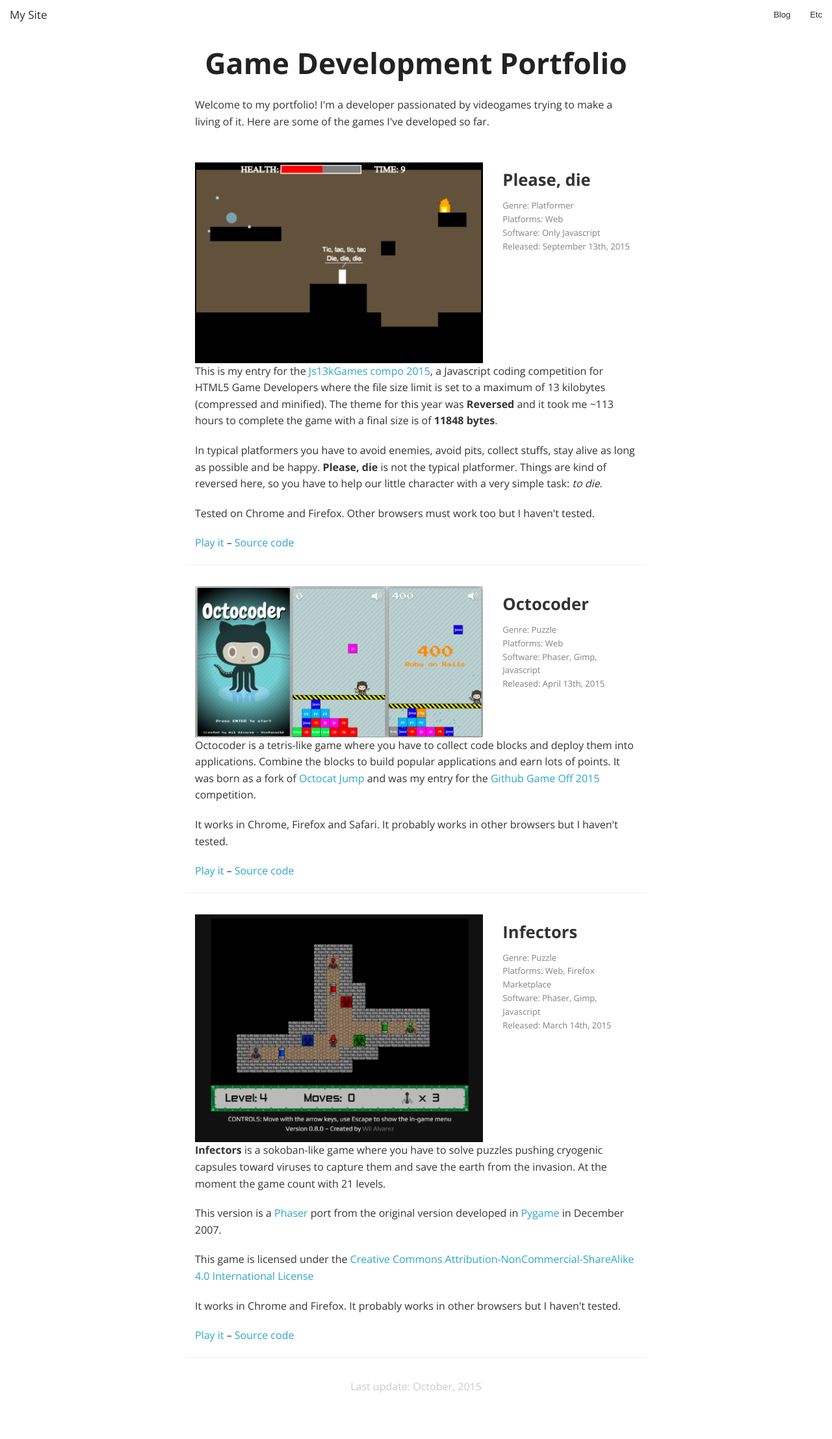
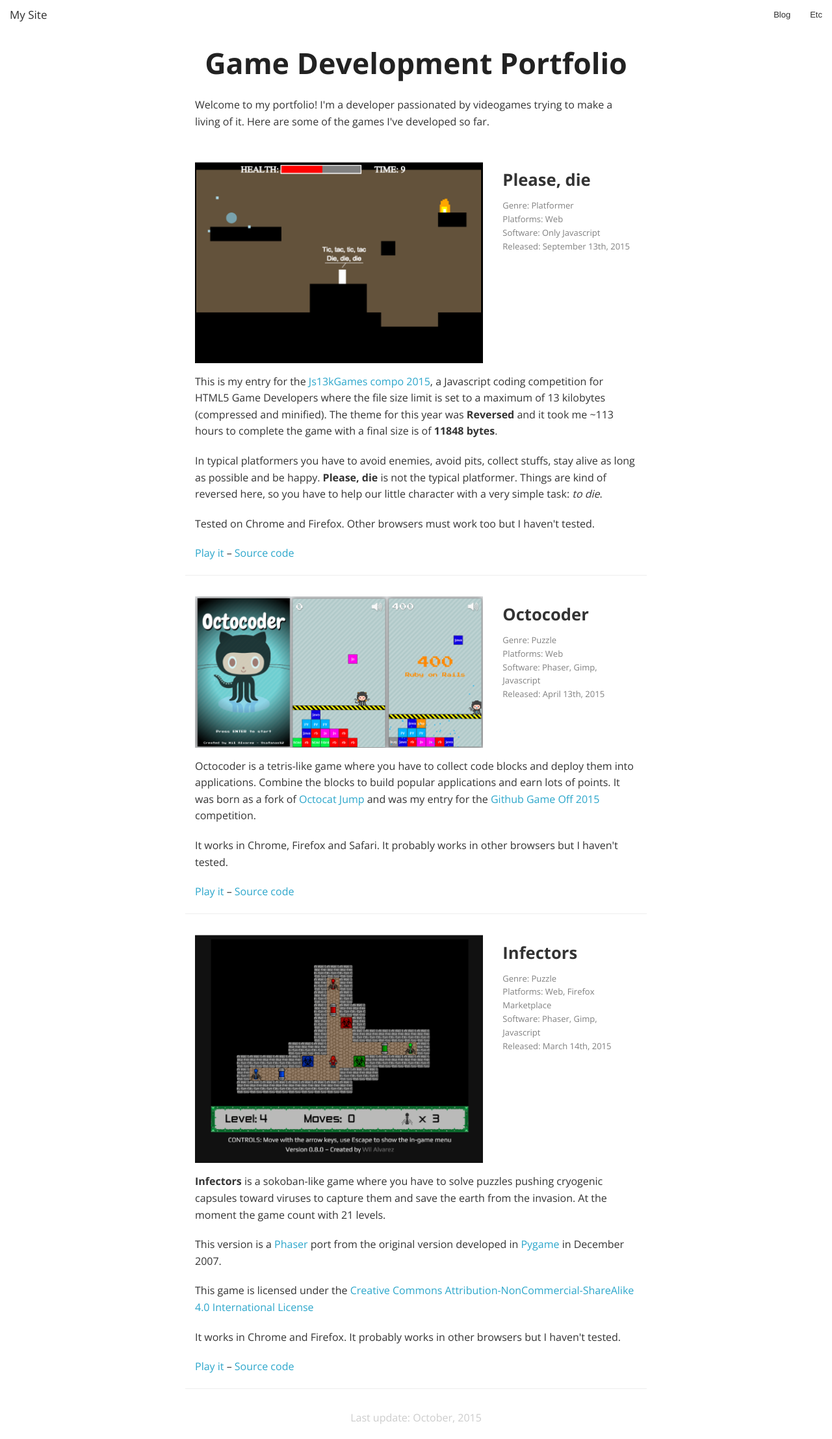
Before and after one commit to satanas/site, a Jekyll site: the page built from portfolio/index.html, in a window 1280 px wide. Shown: the whole page at 65% size. Built offline with Jekyll 4.4.1, drawn with Linux system fonts in a browser that asks for light colours; Markdown is read by kramdown in place of the engine named in the settings; before the commit the page ends 2167 px from its top, so only the background shows below that.

Commit message:
Fixed description paragraph margin

```diff
--- a/assets/css/app.css
+++ b/assets/css/app.css
@@ -18,6 +18,10 @@ h1 {
   line-height: 1.33;
   text-align: center;
   margin: 0.5em auto;
+}
+
+p {
+  /*font-weight: 300;*/
 }
 
 /* Small screens */
@@ -86,8 +90,9 @@ p.spec {
 
 .row.description {
   border-bottom: 1px solid #eee;
-  margin-bottom: 32px; /* Fallback */
+  /*margin-bottom: 32px; /* Fallback */
   margin-bottom: 2rem;
+  margin-top: 1rem;
 }
 
 .last-update {
```
